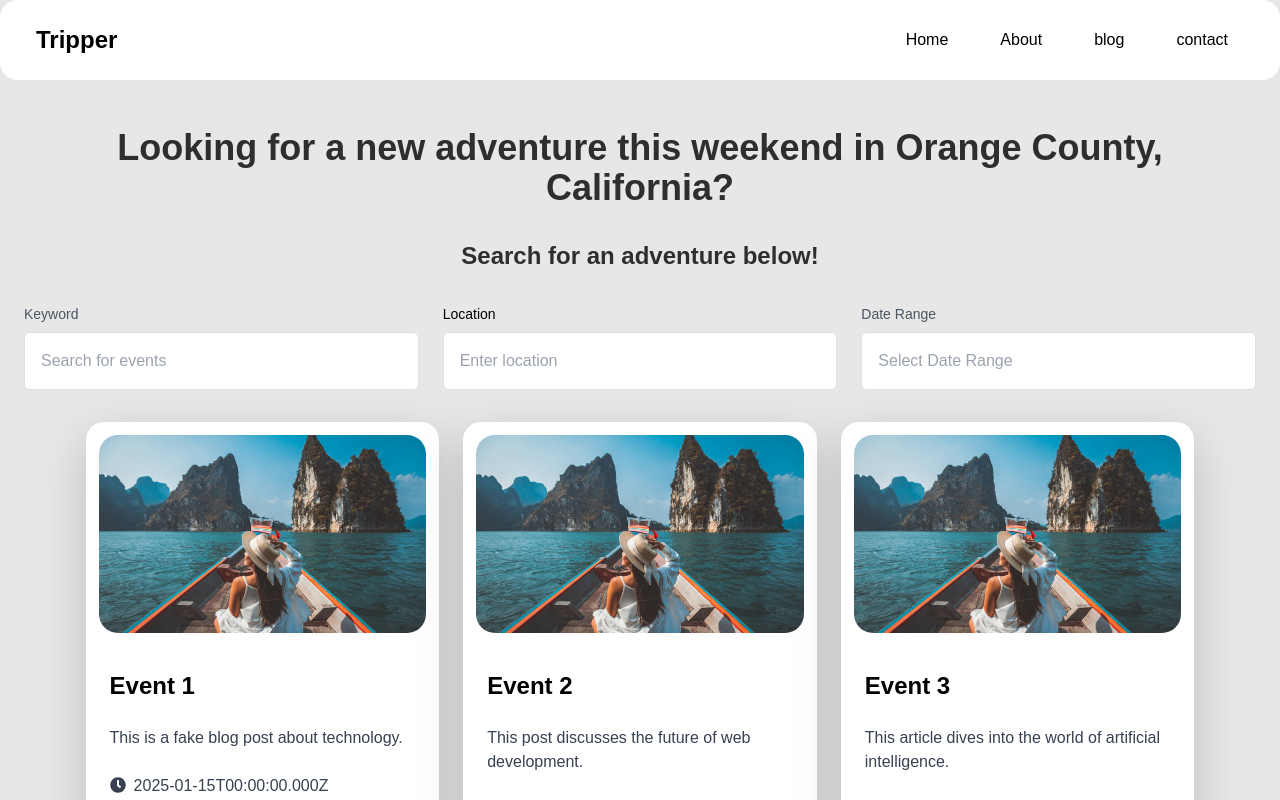
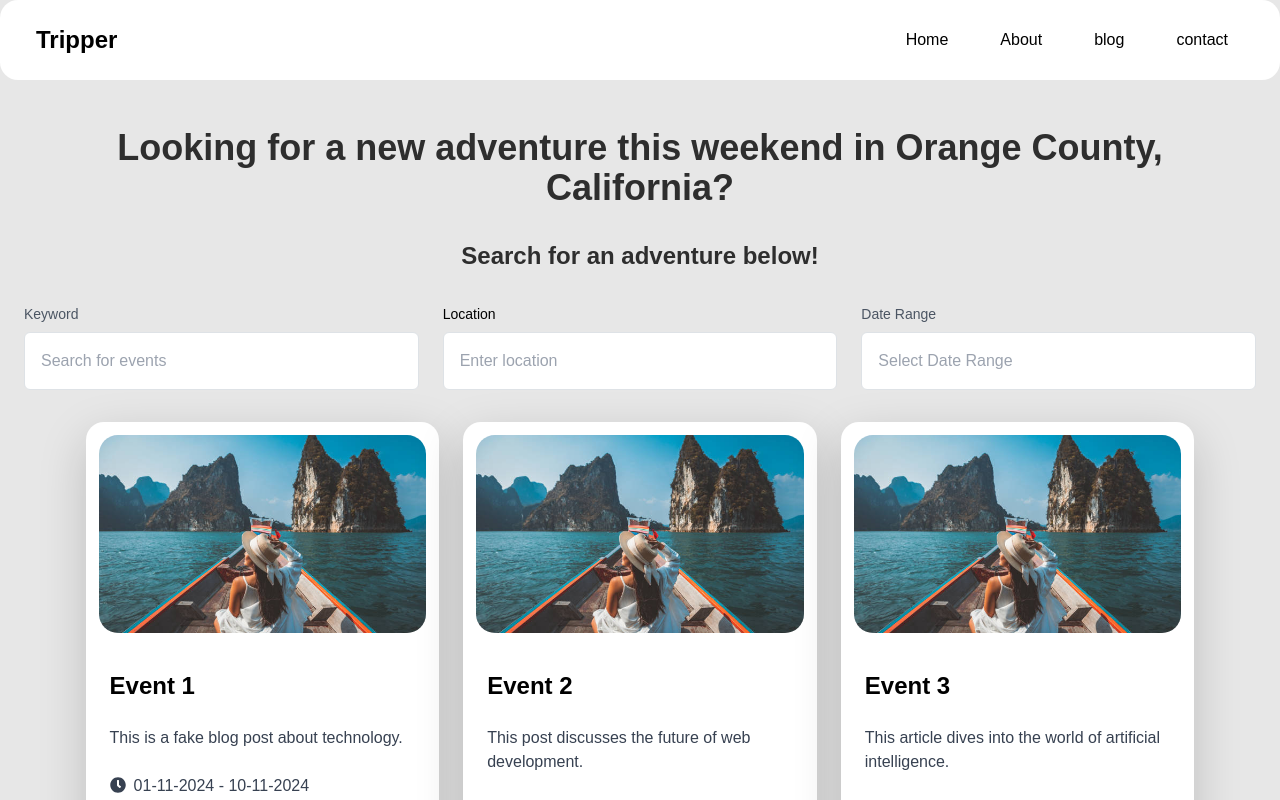
Before and after one commit to hamza12219/nextapp, a Next.js app: page / in a window 1280 px wide. Shown: the top 800 px of the page. Built offline with nearby package versions, Linux system fonts and the light colour scheme.

Commit message:
Update index.js

```diff
--- a/src/pages/index.js
+++ b/src/pages/index.js
@@ -72,7 +72,7 @@ useEffect(() => {
     }
 
     // Make an API call with all the filters
-    const response = await fetch(`/api/searchArticles?${params.toString()}`);
+    const response = await fetch(`/api/searchTravel?${params.toString()}`);
     const filtered = await response.json();
 
     // Update the filteredArticles state with the filtered data
@@ -202,7 +202,7 @@ const clearDateRange = () => {
                 <p className="text-gray-700 mb-4">{article.excerpt}</p>
                 <p className="text-gray-700 mb-4">
                   <FontAwesomeIcon icon={faClock} className="mr-2" />
-                  {article.date}
+                  {article.time}
                 </p>
                 <p className="text-gray-700 mb-4">
                   <FontAwesomeIcon icon={faLocationArrow} className="mr-2" />
```
